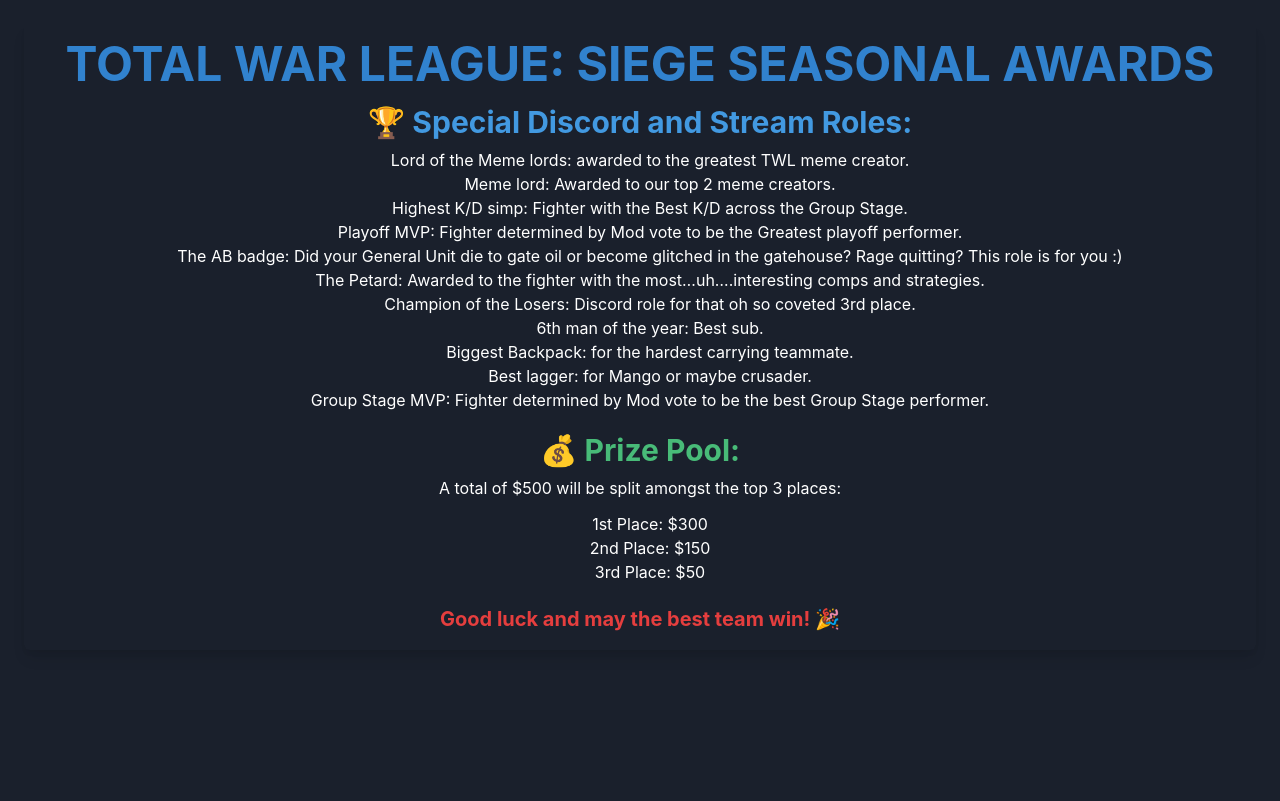
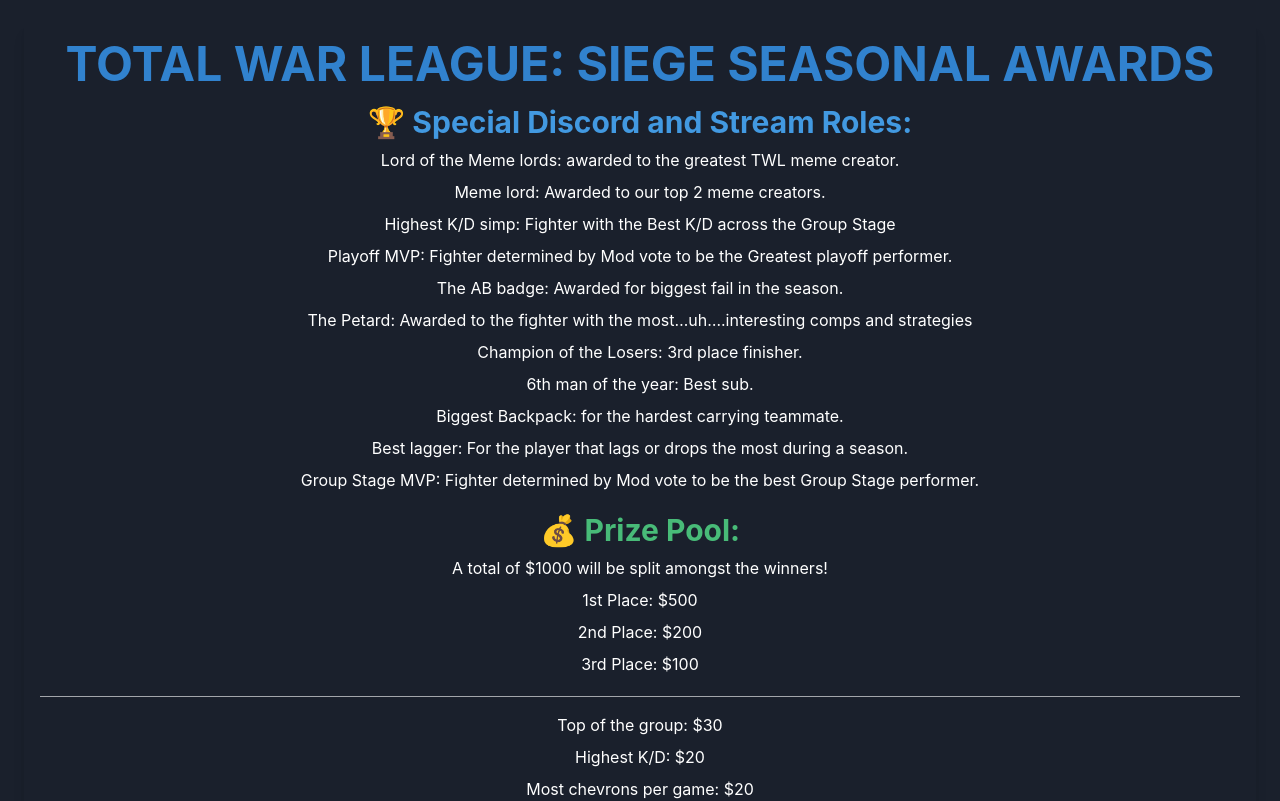
Before and after one commit to bobitsvetkov/tw-website, a React (Vite) app in the folder tw-project/: page /prizes in a window 1280 px wide. Shown: the top 801 px of the page. Built offline with nearby package versions, Linux system fonts and the light colour scheme.

Commit message:
refactor: refactor prizes to follow DRY principle

```diff
--- a/tw-project/src/components/Prize/Prize.tsx
+++ b/tw-project/src/components/Prize/Prize.tsx
@@ -1,40 +1,64 @@
-import { Box, Heading, Text, List, ListItem, Flex } from "@chakra-ui/react";
+import { Box, Heading, Text, List, Flex, Divider, ListItem } from "@chakra-ui/react";
 import { useEffect } from 'react';
 
 function Prizes() {
     useEffect(() => {
         window.scrollTo(0, 0);
     }, []);
-
     return (
         <Flex direction="column" alignItems="center" p={6} minHeight="100vh" width="100vw" bg="gray.800">
             <Box width="100%" textAlign="center" p={4} borderRadius="md" boxShadow="lg" border="none">
                 <Heading mb={4} color="blue.500" size="2xl">TOTAL WAR LEAGUE: SIEGE SEASONAL AWARDS</Heading>
 
                 <Heading mb={2} size="lg" color="blue.400">🏆 Special Discord and Stream Roles:</Heading>
-                <List mb={5} pl={5} styleType="none">
-                    <ListItem>Lord of the Meme lords: awarded to the greatest TWL meme creator.</ListItem>
-                    <ListItem>Meme lord: Awarded to our top 2 meme creators.</ListItem>
-                    <ListItem>Highest K/D simp: Fighter with the Best K/D across the Group Stage.</ListItem>
-                    <ListItem>Playoff MVP: Fighter determined by Mod vote to be the Greatest playoff performer.</ListItem>
-                    <ListItem>The AB badge: Did your General Unit die to gate oil or become glitched in the gatehouse? Rage quitting? This role is for you :)</ListItem>
-                    <ListItem>The Petard: Awarded to the fighter with the most…uh….interesting comps and strategies.</ListItem>
-                    <ListItem>Champion of the Losers: Discord role for that oh so coveted 3rd place.</ListItem>
-                    <ListItem>6th man of the year: Best sub.</ListItem>
-                    <ListItem>Biggest Backpack: for the hardest carrying teammate.</ListItem>
-                    <ListItem>Best lagger: for Mango or maybe crusader.</ListItem>
-                    <ListItem>Group Stage MVP: Fighter determined by Mod vote to be the best Group Stage performer.</ListItem>
+                <List mb={5} spacing={2} styleType="none">
+                    {[
+                        "Lord of the Meme lords: awarded to the greatest TWL meme creator.",
+                        "Meme lord: Awarded to our top 2 meme creators.",
+                        "Highest K/D simp: Fighter with the Best K/D across the Group Stage",
+                        "Playoff MVP: Fighter determined by Mod vote to be the Greatest playoff performer.",
+                        "The AB badge: Awarded for biggest fail in the season.",
+                        "The Petard: Awarded to the fighter with the most…uh….interesting comps and strategies",
+                        "Champion of the Losers: 3rd place finisher.",
+                        "6th man of the year: Best sub.",
+                        "Biggest Backpack: for the hardest carrying teammate.",
+                        "Best lagger: For the player that lags or drops the most during a season.",
+                        "Group Stage MVP: Fighter determined by Mod vote to be the best Group Stage performer."
+                    ].map((item, index) => (
+                        <ListItem key={index} textAlign="center">
+                            {item}
+                        </ListItem>
+                    ))}
                 </List>
 
                 <Heading mb={2} size="lg" color="green.400">💰 Prize Pool:</Heading>
-                <Text mb={2}>
-                    A total of $500 will be split amongst the top 3 places:
-                    <List mt={3} pl={5} styleType="none">
-                        <ListItem>1st Place: $300</ListItem>
-                        <ListItem>2nd Place: $150</ListItem>
-                        <ListItem>3rd Place: $50</ListItem>
-                    </List>
-                </Text>
+                <Text mb={2}>A total of $1000 will be split amongst the winners!</Text>
+                <List mb={5} spacing={2} styleType="none">
+                    {[
+                        "1st Place: $500",
+                        "2nd Place: $200",
+                        "3rd Place: $100",
+                    ].map((item, index) => (
+                        <ListItem key={index} textAlign="center">
+                            {item}
+                        </ListItem>
+                    ))}
+                </List>
+
+                <Divider my={4} />
+
+                <List mb={5} spacing={2} styleType="none">
+                    {[
+                        "Top of the group: $30",
+                        "Highest K/D: $20",
+                        "Most chevrons per game: $20",
+                        "Lord of the Meme lords: $15",
+                    ].map((item, index) => (
+                        <ListItem key={index} textAlign="center">
+                            {item}
+                        </ListItem>
+                    ))}
+                </List>
 
                 <Text mt={5} fontSize="xl" fontWeight="bold" color="red.500">Good luck and may the best team win! 🎉</Text>
             </Box>
```
